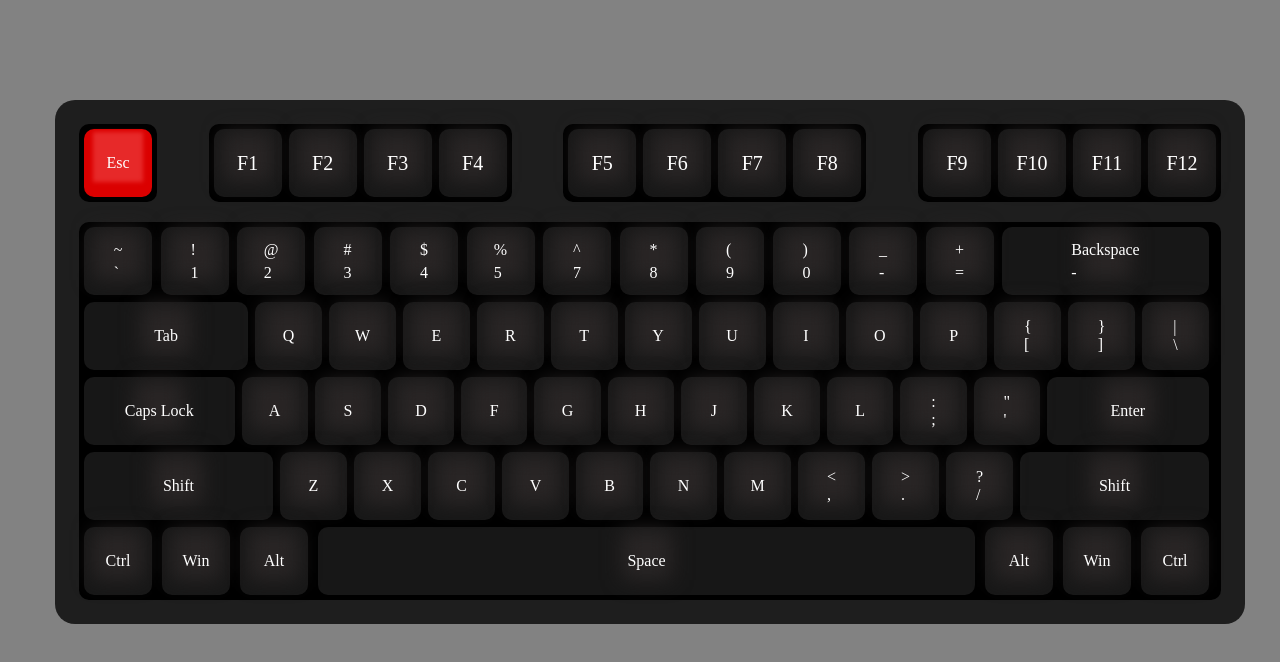
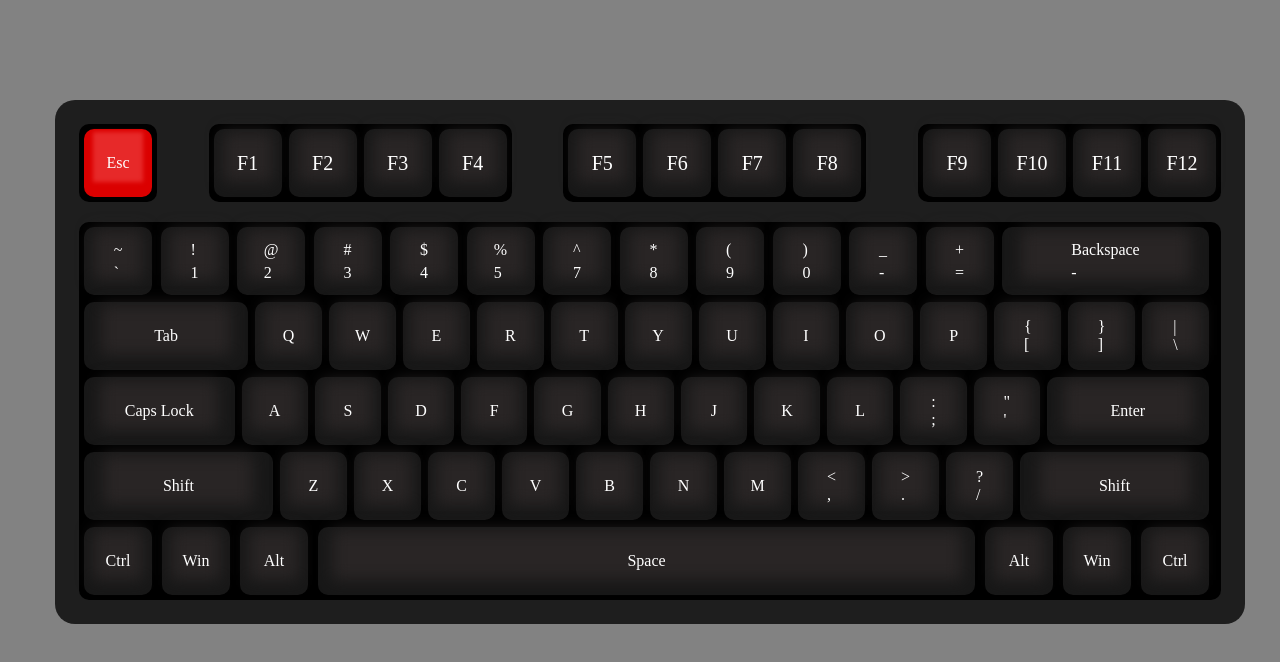
Before and after one commit to mirmaxsudov/KeyBoardByAbdurahmon, a plain HTML site: page index.html in a window 1280 px wide. Drawn offline with Linux system fonts and the light colour scheme.

Commit message:
Enhanced UI

```diff
--- a/style.css
+++ b/style.css
@@ -116,7 +116,7 @@ p {
     background-color: #292525 !important;
     position: absolute;
     top: 3px;
-    filter: blur(10px);
+    filter: blur(8px);
     z-index: 1;
     width: 50px;
     height: 50px;
@@ -156,13 +156,32 @@ p {
 .backspace {
     width: 207px;
 }
+
+.backspace .inner__bg__dark {
+    width: 170px
+}
+
 .tab,
 .enter {
     width: 167px;
 }
 
+.tab .inner__bg__dark,
+.enter .inner__bg__dark {
+    width: 130px;
+}
+
+
+.shift .inner__bg__dark {
+    width: 150px
+}
+
 .capslock {
     width: 155px;
+}
+
+.capslock .inner__bg__dark {
+    width: 118px
 }
 
 .shift {
@@ -172,3 +191,7 @@ p {
 .spacebar {
     width: 657px;
 }
+
+.spacebar .inner__bg__dark {
+    width: 630px
+}
```
